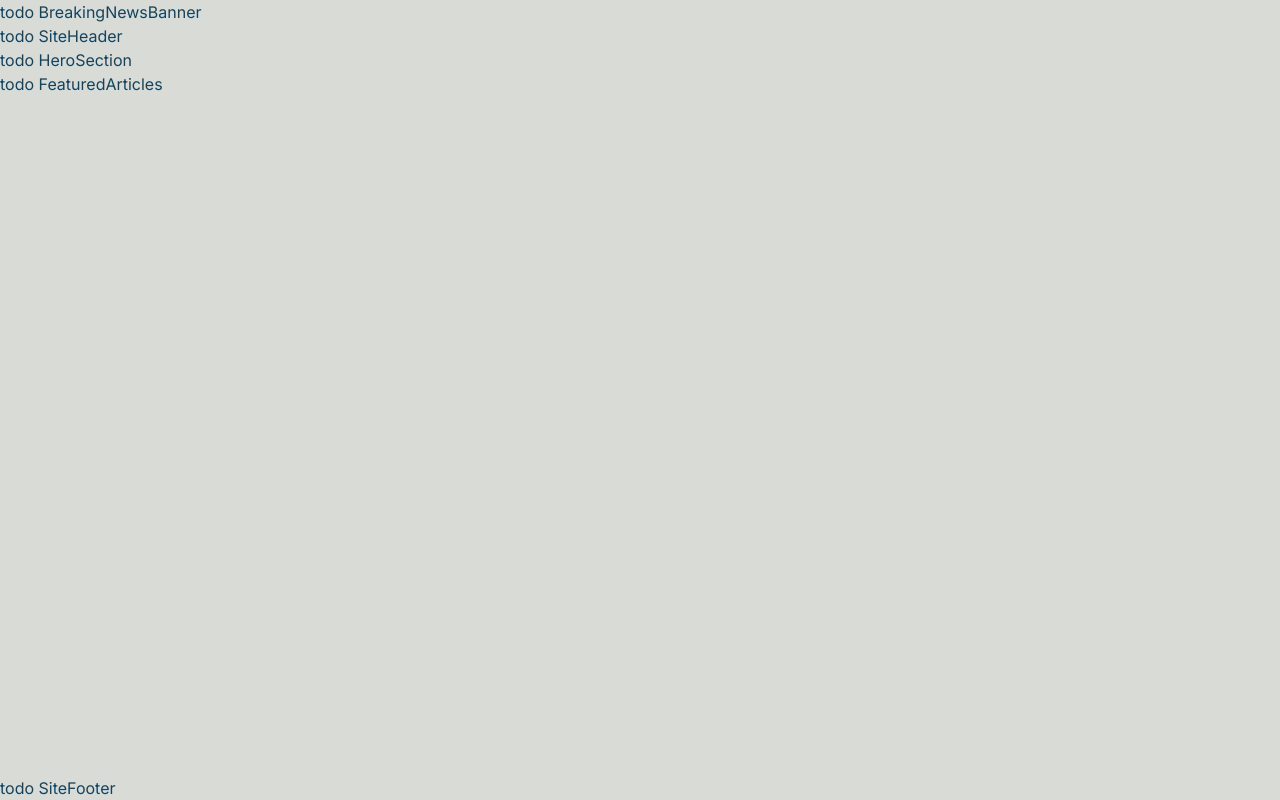
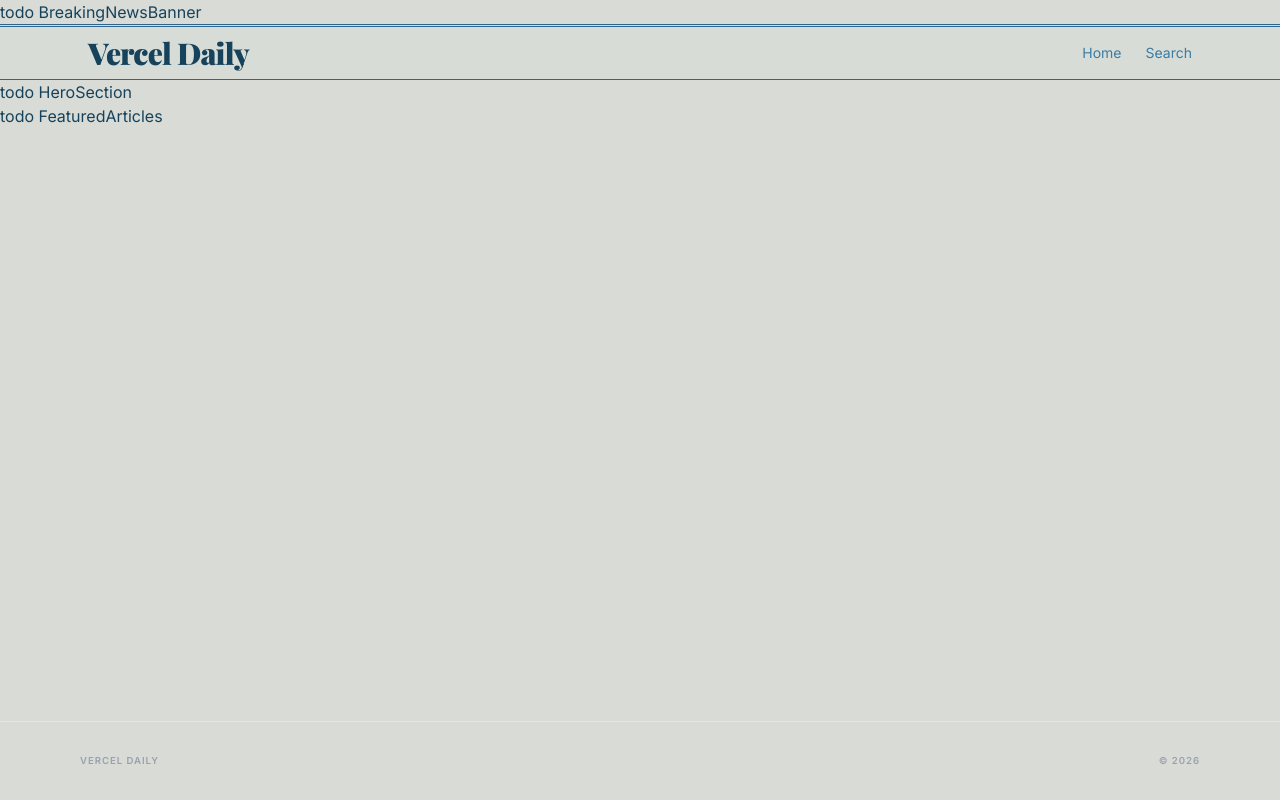
Before and after one commit to Guzzter/nextjs-blog, a Next.js app in the folder apps/blog/: page / in a window 1280 px wide. Built offline with nearby package versions, Linux system fonts and the light colour scheme.

Commit message:
Update header and footer

```diff
--- a/apps/blog/src/components/navigational/footer.tsx
+++ b/apps/blog/src/components/navigational/footer.tsx
@@ -1,3 +1,10 @@
 export function SiteFooter() {
-  return <div>todo SiteFooter</div>;
+  return (
+    <footer className="border-t mt-16 py-8">
+      <div className="flex font-bold justify-between max-w-6xl mx-auto px-4 text-[0.6rem] text-gray-400 tracking-widest uppercase">
+        <p>Vercel Daily</p>
+        <p>&copy; 2026</p>
+      </div>
+    </footer>
+  );
 }
--- a/apps/blog/src/components/navigational/header.tsx
+++ b/apps/blog/src/components/navigational/header.tsx
@@ -1,3 +1,36 @@
-export function SiteHeader() {
-  return <div>todo SiteHeader</div>;
+import Link from 'next/link';
+
+export async function SiteHeader() {
+
+  return (
+    <header className="backdrop-blur-sm bg-[var(--color-paper)]/95 sticky top-0 z-50">
+      <div className="rule-double" />
+      <div className="max-w-6xl mx-auto px-4 py-2 sm:px-6">
+        <div className="flex gap-4 items-center justify-between">
+          {/* Logo van de site */}
+          <Link
+            className="font-black font-serif sm:text-3xl text-[var(--color-ink)] text-2xl tracking-tight"
+            href="/"
+          >
+            Vercel Daily
+          </Link>
+          <nav className="flex gap-4 items-center sm:gap-6">
+            <Link
+              className="font-medium text-[var(--color-ink-muted)] text-sm hover:text-[var(--color-ink)] transition-colors"
+              href="/"
+            >
+              Home
+            </Link>
+            <Link
+              className="font-medium text-[var(--color-ink-muted)] text-sm hover:text-[var(--color-ink)] transition-colors"
+              href="/search"
+            >
+              Search
+            </Link>
+          </nav>
+        </div>
+      </div>
+      <div className="rule-thin" />
+    </header>
+  );
 }
```
